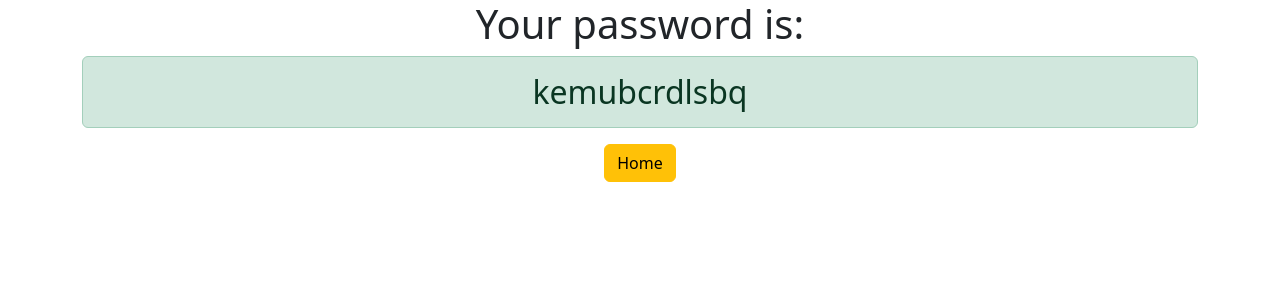
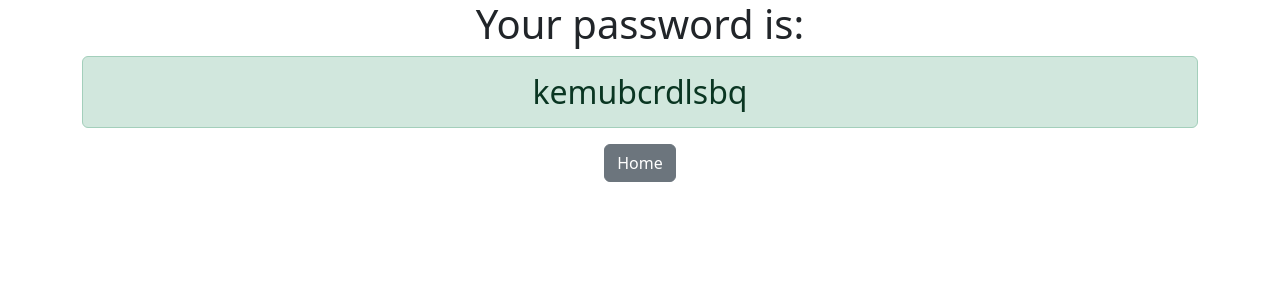
Before and after one commit to AnatolSidarenka/Django-Password_generator, a Django app: page /password in a window 1280 px wide. Shown: the top 300 px of the page. Run offline with Django 4.2, Linux system fonts and the light colour scheme.

Commit message:
Change btn 'btn-primary' to 'btn-secondary'

```diff
--- a/generator/templates/generator/about.html
+++ b/generator/templates/generator/about.html
@@ -4,7 +4,7 @@
 
     <h3>This is description</h3>
     <form action="{% url 'home' %}">
-        <input type="submit" value="Home" class="btn btn-warning">
+        <input type="submit" value="Home" class="btn btn-secondary">
     </form>
 
 </div>
--- a/generator/templates/generator/home.html
+++ b/generator/templates/generator/home.html
@@ -25,7 +25,7 @@
     </form>
 
     <form action="{% url 'about' %}">
-        <input type="submit" value="About" class="btn btn-primary">
+        <input type="submit" value="About" class="btn btn-secondary">
     </form>
 
 </div>
--- a/generator/templates/generator/password.html
+++ b/generator/templates/generator/password.html
@@ -6,7 +6,7 @@
     <h2 class="alert alert-success">{{ password }}</h2>
 
     <form action="{% url 'home'%}">
-        <input type="submit" value="Home" class="btn btn-warning">
+        <input type="submit" value="Home" class="btn btn-secondary">
     </form>
 
 </div>
```
